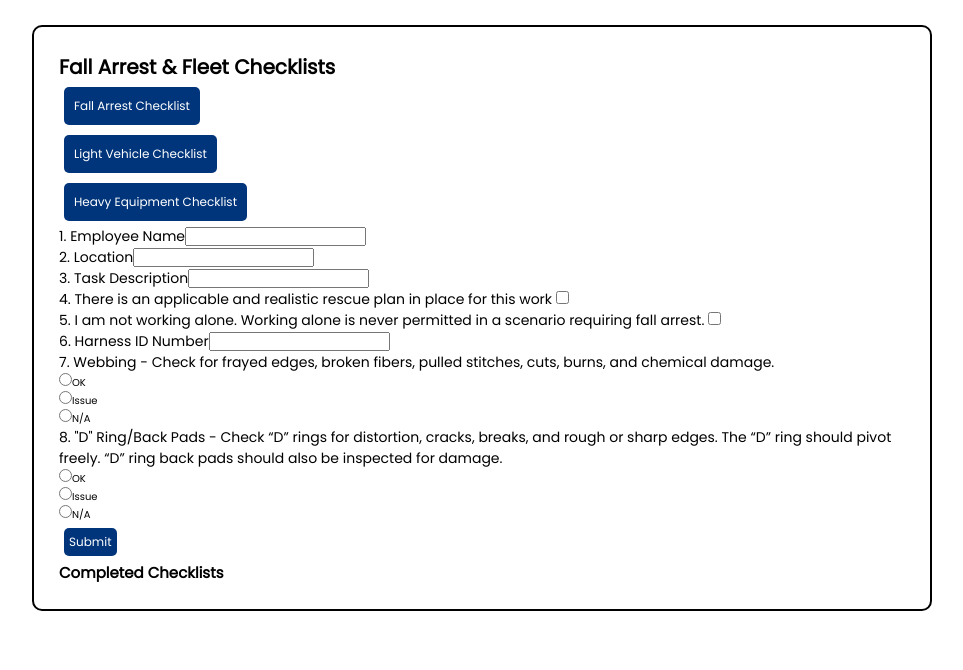
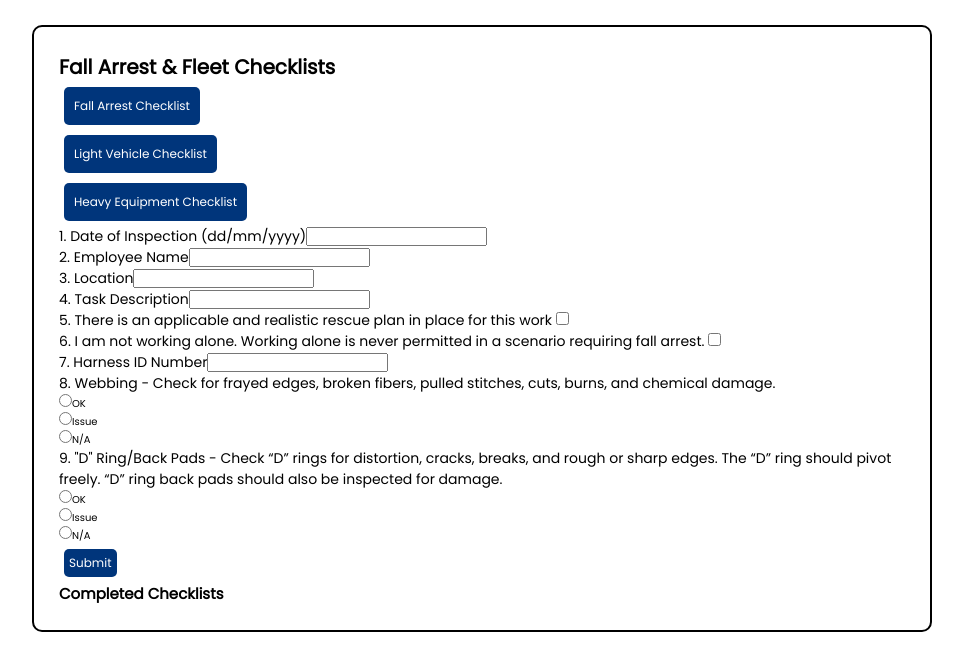
Before and after one commit to kbaillieul/checklist-project, a React (Create React App) app: page / in a window 1280 px wide. Both pictures are taken after a click on the button "Fall Arrest Checklist". Shown: the top 670 px of the page, without its empty margins (158-1121 px from the left). Built offline with nearby package versions, Linux system fonts and the light colour scheme.

Commit message:
Troubleshooting

```diff
--- a/src/App.js
+++ b/src/App.js
@@ -12,7 +12,10 @@ function App() {
   //state to hold completed checklists
   const [completedChecklists, setCompletedChecklists] = useState([]);
   const addChecklist = (checklist) => {
+    console.log(checklist);
+    console.log(completedChecklists);
     setCompletedChecklists(...completedChecklists, checklist);
+    console.log(completedChecklists);
   };
   return (
     <div className="container">
--- a/src/components/FAChecklist.jsx
+++ b/src/components/FAChecklist.jsx
@@ -4,6 +4,7 @@ import { useState } from "react";
 const FAChecklist = ({ onSubmit }) => {
   //state that holds checklist responses in an object
   const [fallArrest, setFallArrest] = useState({
+    date: "",
     employeeName: "",
     location: "",
     task: "",
@@ -15,9 +16,10 @@ const FAChecklist = ({ onSubmit }) => {
   });
   //function called on submit button click that sends object of checklist responses to app.js function addChecklist
   const submitChecklist = (e) => {
-    const newChecklist = JSON.stringify({ fallArrest });
+    const newChecklist = JSON.stringify(fallArrest);
     onSubmit(newChecklist);
     setFallArrest({
+      date: "",
       employeeName: "",
       location: "",
       task: "",
@@ -35,7 +37,14 @@ const FAChecklist = ({ onSubmit }) => {
   // };
   return (
     <div>
-      <label>1. Employee Name</label>
+      <label>1. Date of Inspection (dd/mm/yyyy)</label>
+      <input
+        type="text"
+        value={fallArrest.date}
+        onChange={(e) => setFallArrest({ ...fallArrest, date: e.target.value })}
+      />
+      <div></div>
+      <label>2. Employee Name</label>
       <input
         type="text"
         value={fallArrest.employeeName}
@@ -44,7 +53,7 @@ const FAChecklist = ({ onSubmit }) => {
         }
       />
       <div></div>
-      <label>2. Location</label>
+      <label>3. Location</label>
       <input
         type="text"
         value={fallArrest.location}
@@ -53,7 +62,7 @@ const FAChecklist = ({ onSubmit }) => {
         }
       />
       <div></div>
-      <label>3. Task Description</label>
+      <label>4. Task Description</label>
       <input
         type="text"
         value={fallArrest.task}
@@ -61,7 +70,7 @@ const FAChecklist = ({ onSubmit }) => {
       />
       <div></div>
       <label>
-        4. There is an applicable and realistic rescue plan in place for this
+        5. There is an applicable and realistic rescue plan in place for this
         work{" "}
       </label>
       <input
@@ -74,7 +83,7 @@ const FAChecklist = ({ onSubmit }) => {
       />
       <div></div>
       <label>
-        5. I am not working alone. Working alone is never permitted in a
+        6. I am not working alone. Working alone is never permitted in a
         scenario requiring fall arrest.{" "}
       </label>
       <input
@@ -86,7 +95,7 @@ const FAChecklist = ({ onSubmit }) => {
         }
       />
       <div></div>
-      <label>6. Harness ID Number</label>
+      <label>7. Harness ID Number</label>
       <input
         type="text"
         value={fallArrest.idNumber}
@@ -96,7 +105,7 @@ const FAChecklist = ({ onSubmit }) => {
       />
       <div></div>
       <label>
-        7. Webbing - Check for frayed edges, broken fibers, pulled stitches,
+        8. Webbing - Check for frayed edges, broken fibers, pulled stitches,
         cuts, burns, and chemical damage.
       </label>
       <div></div>
@@ -133,7 +142,7 @@ const FAChecklist = ({ onSubmit }) => {
       N/A
       <div></div>
       <label>
-        8. "D" Ring/Back Pads - Check “D” rings for distortion, cracks, breaks,
+        9. "D" Ring/Back Pads - Check “D” rings for distortion, cracks, breaks,
         and rough or sharp edges. The “D” ring should pivot freely. “D” ring
         back pads should also be inspected for damage.
       </label>
```
